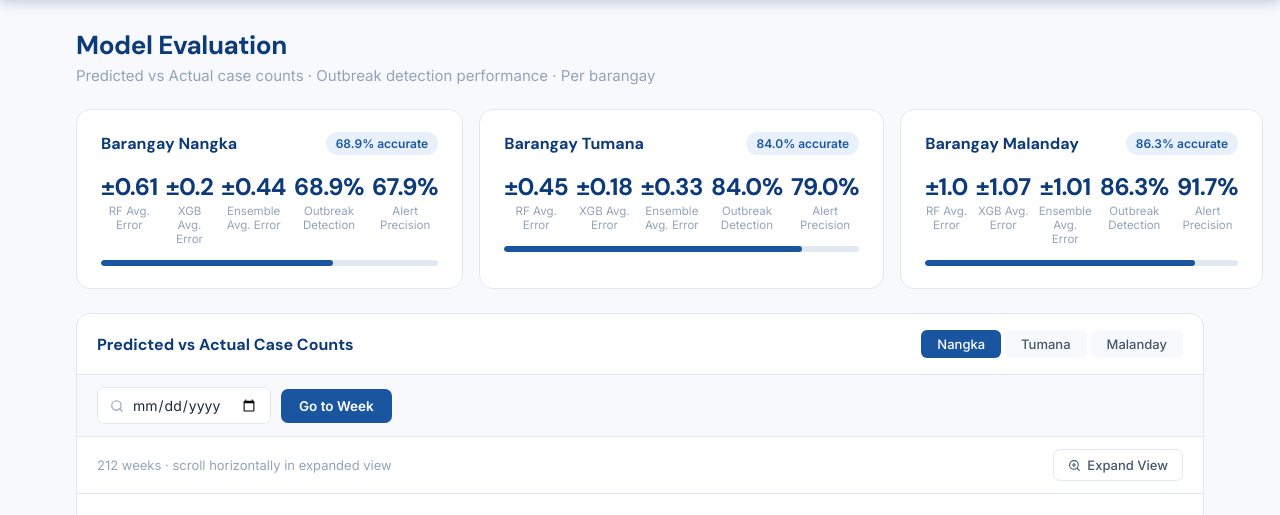
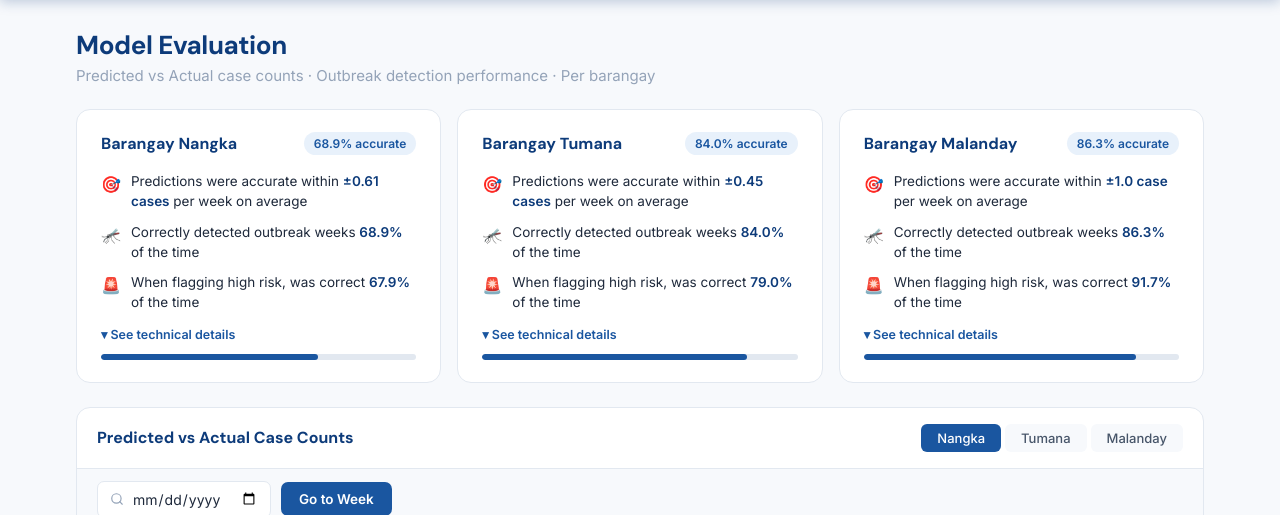
Before and after one commit to DevNigelSan/DengueTect, a Flask app: page /evaluation in a window 1280 px wide. Shown: the part 72-587 px from the top of the page. Run offline with Flask 3, Linux system fonts and the light colour scheme; the visitor is signed in with stand-in values (Sample User, id 1); a map, chart or similar area stays blank; parts of the project's set-up code (start-up, migrations or seed data) failed here and were passed over.

Commit message:
Make evaluation cards plain language by default with expandable technical details

```diff
--- a/app/static/css/evaluation.css
+++ b/app/static/css/evaluation.css
@@ -314,3 +314,49 @@
   color: var(--blue-primary);
   font-weight: 500;
 }
+
+/* ── PLAIN LANGUAGE CARD ── */
+.eval-card-plain {
+  display: flex;
+  flex-direction: column;
+  gap: 10px;
+  margin-bottom: 12px;
+}
+
+.eval-plain-stat {
+  display: flex;
+  align-items: flex-start;
+  gap: 10px;
+  font-size: 13.5px;
+  color: var(--gray-700);
+  line-height: 1.5;
+}
+
+.eval-plain-icon {
+  font-size: 16px;
+  flex-shrink: 0;
+  margin-top: 1px;
+}
+
+.eval-plain-text strong {
+  color: var(--blue-deep);
+}
+
+.eval-card-toggle {
+  font-size: 12.5px;
+  color: var(--blue-primary);
+  font-weight: 600;
+  cursor: pointer;
+  margin-top: 4px;
+  user-select: none;
+}
+
+.eval-card-toggle:hover {
+  text-decoration: underline;
+}
+
+.eval-card-details {
+  margin-bottom: 12px;
+  padding-top: 12px;
+  border-top: 1px solid var(--gray-200);
+}
--- a/app/templates/evaluation.html
+++ b/app/templates/evaluation.html
@@ -69,14 +69,45 @@
       </div>
     </div>
 
-    <!-- PERFORMANCE SUMMARY CARDS -->
         <div class="eval-summary-grid">
       {% for brgy, data in eval_data.items() %}
-      <div class="eval-summary-card">
+      <div class="eval-summary-card" onclick="toggleCardDetails('{{ brgy }}')" style="cursor:pointer;">
         <div class="eval-card-header">
           <div class="eval-brgy-name">Barangay {{ brgy }}</div>
           <div class="eval-accuracy-badge">{{ data.accuracy }}% accurate</div>
         </div>
+
+        <!-- PLAIN LANGUAGE DEFAULT VIEW -->
+        <div class="eval-card-plain">
+          <div class="eval-plain-stat">
+            <div class="eval-plain-icon">🎯</div>
+            <div class="eval-plain-text">
+              Predictions were accurate within
+              <strong>±{{ data.avg_error }} case{{ 's' if data.avg_error != 1 else '' }}</strong>
+              per week on average
+            </div>
+          </div>
+          <div class="eval-plain-stat">
+            <div class="eval-plain-icon">🦟</div>
+            <div class="eval-plain-text">
+              Correctly detected outbreak weeks
+              <strong>{{ data.accuracy }}%</strong> of the time
+            </div>
+          </div>
+          <div class="eval-plain-stat">
+            <div class="eval-plain-icon">🚨</div>
+            <div class="eval-plain-text">
+              When flagging high risk, was correct
+              <strong>{{ data.precision }}%</strong> of the time
+            </div>
+          </div>
+          <div class="eval-card-toggle" id="toggle-{{ brgy }}">
+            ▾ See technical details
+          </div>
+        </div>
+
+        <!-- TECHNICAL DETAILS (hidden by default) -->
+        <div class="eval-card-details" id="details-{{ brgy }}" style="display:none;">
           <div class="eval-metrics-row">
             <div class="eval-metric">
               <div class="eval-metric-num">±{{ data.avg_error }}</div>
@@ -99,6 +130,8 @@
               <div class="eval-metric-label">Alert Precision</div>
             </div>
           </div>
+        </div>
+
         <div class="eval-accuracy-bar">
           <div class="eval-accuracy-fill" style="width:{{ data.accuracy }}%"></div>
         </div>
@@ -204,6 +237,15 @@
 {% endblock %}
 
 {% block scripts %}
+<script>
+  function toggleCardDetails(brgy) {
+    const details = document.getElementById('details-' + brgy);
+    const toggle  = document.getElementById('toggle-' + brgy);
+    const isHidden = details.style.display === 'none';
+    details.style.display = isHidden ? 'block' : 'none';
+    toggle.textContent = isHidden ? '▴ Hide technical details' : '▾ See technical details';
+  }
+</script>
 <script src="https://cdn.jsdelivr.net/npm/chart.js"></script>
 <script>
   const evalData = {{ eval_data | tojson | safe }};
```
Lines whose indentation alone changed are shown as unchanged.
